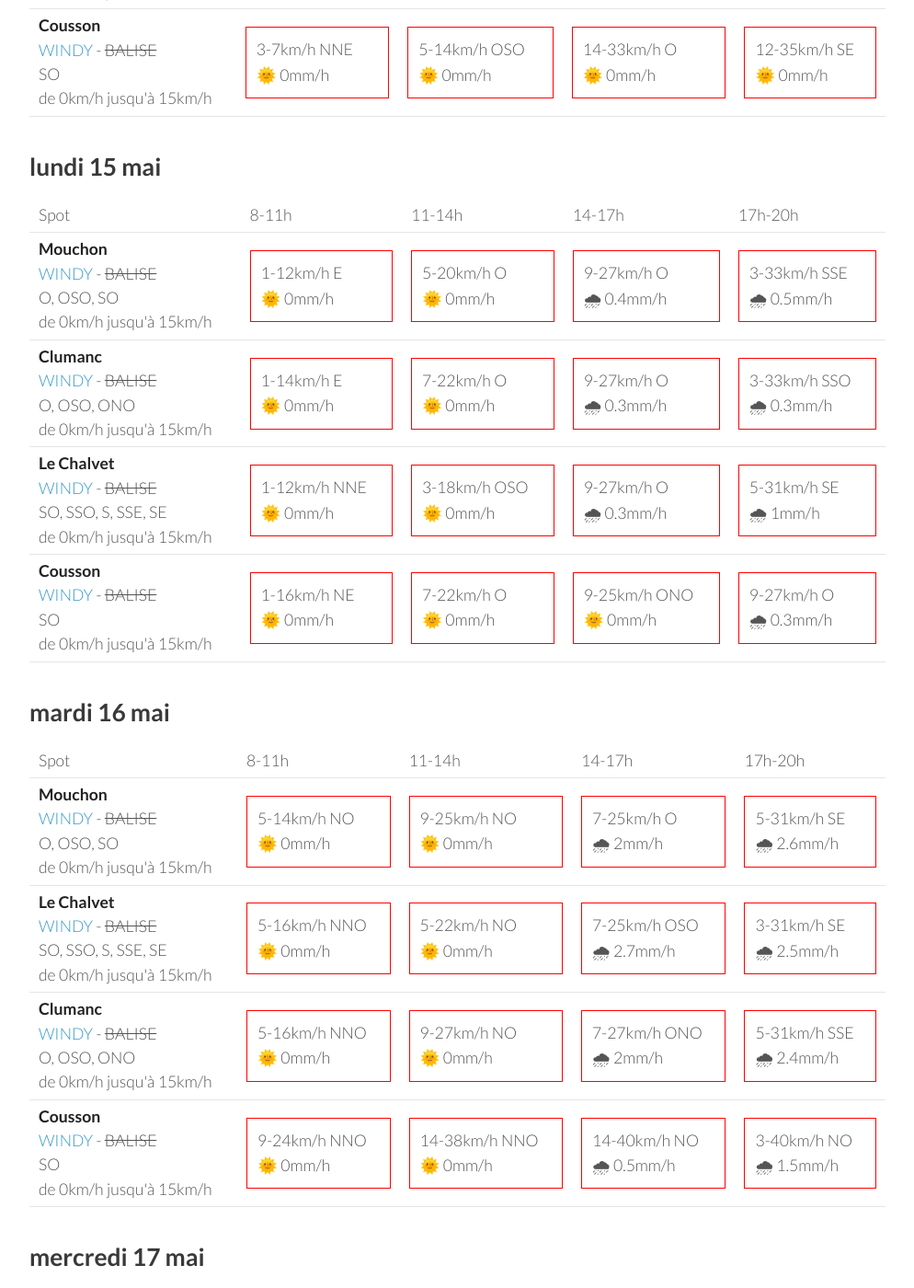
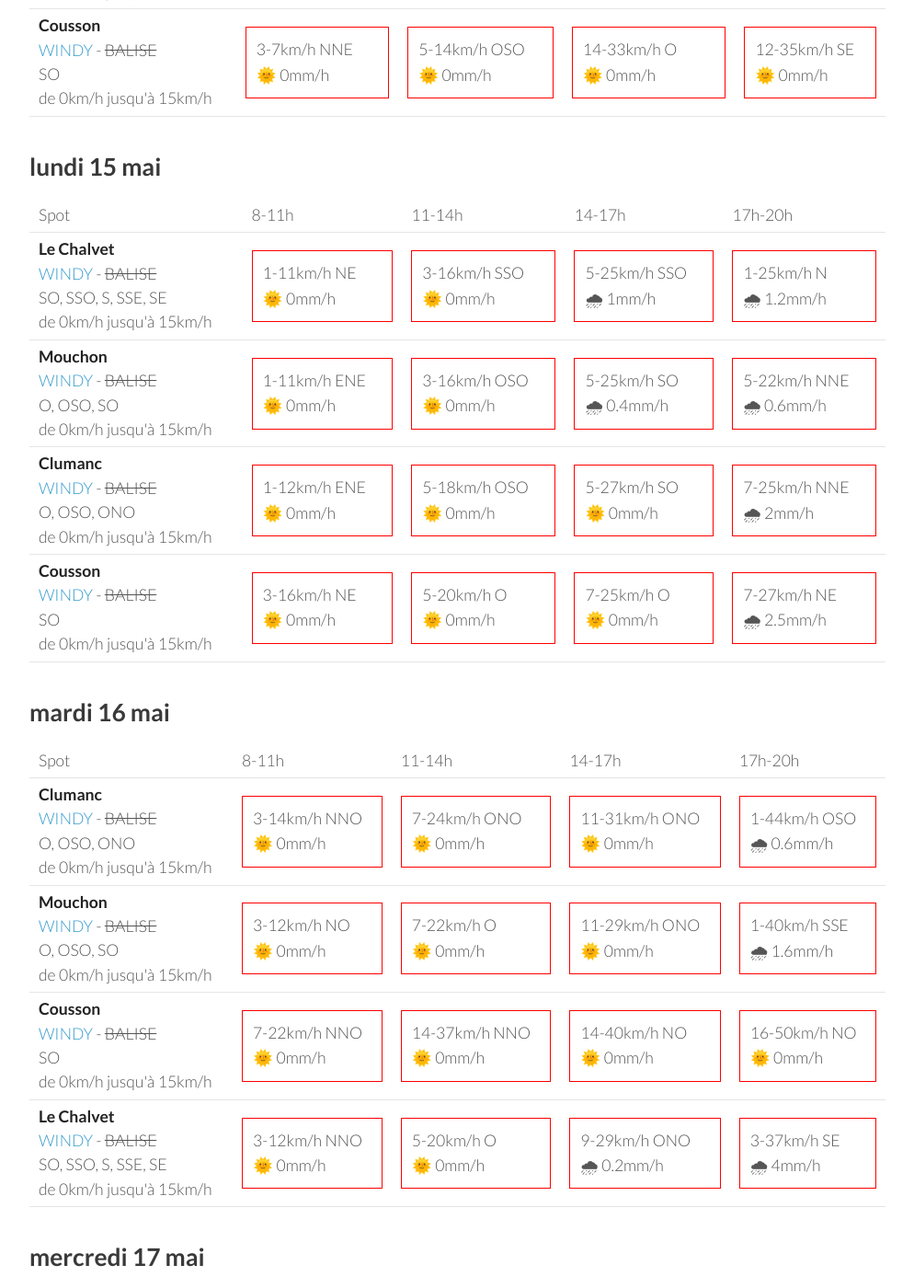
Before and after one commit to parapente-dans-le-nord/parapente-dans-le-nord.github.io, a Jekyll site: the page built from saint_andre.markdown, in a window 1280 px wide and 1400 px high, scrolled down 1299 px. Shown: the whole window at 92% size, without its empty margins (26-1020 px from the left). Built offline with Jekyll 4.4.1, drawn with Linux system fonts in a browser that asks for light colours; some of the changed text lies outside the part shown.

Commit message:
update index.markdown

```diff
--- a/saint_andre.markdown
+++ b/saint_andre.markdown
@@ -134,42 +134,42 @@ page mise à jour le samedi 13 mai 06:36
       <td>17h-20h</td>
     </tr>
 <tr>
+        <td><strong>Le Chalvet</strong><br><a href="https://windy.com/43.979/6.480?43.866,6.480,10,m:eSsaglX">WINDY</a> - <span class="no-balise"> BALISE </span><br> <span class="vent-favorable">SO, SSO, S, SSE, SE</span><br><span class="force-vent">de 0km/h jusqu'à 15km/h</span> </td>
+
+            <td><div class="not-flyable"><p>1-11km/h NE</p><p>🌞 0mm/h</p></div></td>
+            <td><div class="not-flyable"><p>3-16km/h SSO</p><p>🌞 0mm/h</p></div></td>
+            <td><div class="not-flyable"><p>5-25km/h SSO</p><p>🌧 1mm/h</p></div></td>
+            <td><div class="not-flyable"><p>1-25km/h N</p><p>🌧 1.2mm/h</p></div></td>
+
+
+    </tr>
+<tr>
         <td><strong>Mouchon</strong><br><a href="https://windy.com/43.992/6.424?43.878,6.425,10,m:eSuaglR">WINDY</a> - <span class="no-balise"> BALISE </span><br> <span class="vent-favorable">O, OSO, SO</span><br><span class="force-vent">de 0km/h jusqu'à 15km/h</span> </td>
 
-            <td><div class="not-flyable"><p>1-12km/h E</p><p>🌞 0mm/h</p></div></td>
-            <td><div class="not-flyable"><p>5-20km/h O</p><p>🌞 0mm/h</p></div></td>
-            <td><div class="not-flyable"><p>9-27km/h O</p><p>🌧 0.4mm/h</p></div></td>
-            <td><div class="not-flyable"><p>3-33km/h SSE</p><p>🌧 0.5mm/h</p></div></td>
+            <td><div class="not-flyable"><p>1-11km/h ENE</p><p>🌞 0mm/h</p></div></td>
+            <td><div class="not-flyable"><p>3-16km/h OSO</p><p>🌞 0mm/h</p></div></td>
+            <td><div class="not-flyable"><p>5-25km/h SO</p><p>🌧 0.4mm/h</p></div></td>
+            <td><div class="not-flyable"><p>5-22km/h NNE</p><p>🌧 0.6mm/h</p></div></td>
 
 
     </tr>
 <tr>
         <td><strong>Clumanc</strong><br><a href="https://windy.com/44.027/6.402?43.914,6.403,10,m:eSxaglP">WINDY</a> - <span class="no-balise"> BALISE </span><br> <span class="vent-favorable">O, OSO, ONO</span><br><span class="force-vent">de 0km/h jusqu'à 15km/h</span> </td>
 
-            <td><div class="not-flyable"><p>1-14km/h E</p><p>🌞 0mm/h</p></div></td>
-            <td><div class="not-flyable"><p>7-22km/h O</p><p>🌞 0mm/h</p></div></td>
-            <td><div class="not-flyable"><p>9-27km/h O</p><p>🌧 0.3mm/h</p></div></td>
-            <td><div class="not-flyable"><p>3-33km/h SSO</p><p>🌧 0.3mm/h</p></div></td>
-
-
-    </tr>
-<tr>
-        <td><strong>Le Chalvet</strong><br><a href="https://windy.com/43.979/6.480?43.866,6.480,10,m:eSsaglX">WINDY</a> - <span class="no-balise"> BALISE </span><br> <span class="vent-favorable">SO, SSO, S, SSE, SE</span><br><span class="force-vent">de 0km/h jusqu'à 15km/h</span> </td>
-
-            <td><div class="not-flyable"><p>1-12km/h NNE</p><p>🌞 0mm/h</p></div></td>
-            <td><div class="not-flyable"><p>3-18km/h OSO</p><p>🌞 0mm/h</p></div></td>
-            <td><div class="not-flyable"><p>9-27km/h O</p><p>🌧 0.3mm/h</p></div></td>
-            <td><div class="not-flyable"><p>5-31km/h SE</p><p>🌧 1mm/h</p></div></td>
+            <td><div class="not-flyable"><p>1-12km/h ENE</p><p>🌞 0mm/h</p></div></td>
+            <td><div class="not-flyable"><p>5-18km/h OSO</p><p>🌞 0mm/h</p></div></td>
+            <td><div class="not-flyable"><p>5-27km/h SO</p><p>🌞 0mm/h</p></div></td>
+            <td><div class="not-flyable"><p>7-25km/h NNE</p><p>🌧 2mm/h</p></div></td>
 
 
     </tr>
 <tr>
         <td><strong>Cousson</strong><br><a href="https://windy.com/44.054/6.240?43.940,6.241,10,m:eSAaglz">WINDY</a> - <span class="no-balise"> BALISE </span><br> <span class="vent-favorable">SO</span><br><span class="force-vent">de 0km/h jusqu'à 15km/h</span> </td>
 
-            <td><div class="not-flyable"><p>1-16km/h NE</p><p>🌞 0mm/h</p></div></td>
-            <td><div class="not-flyable"><p>7-22km/h O</p><p>🌞 0mm/h</p></div></td>
-            <td><div class="not-flyable"><p>9-25km/h ONO</p><p>🌞 0mm/h</p></div></td>
-            <td><div class="not-flyable"><p>9-27km/h O</p><p>🌧 0.3mm/h</p></div></td>
+            <td><div class="not-flyable"><p>3-16km/h NE</p><p>🌞 0mm/h</p></div></td>
+            <td><div class="not-flyable"><p>5-20km/h O</p><p>🌞 0mm/h</p></div></td>
+            <td><div class="not-flyable"><p>7-25km/h O</p><p>🌞 0mm/h</p></div></td>
+            <td><div class="not-flyable"><p>7-27km/h NE</p><p>🌧 2.5mm/h</p></div></td>
 
 
     </tr>
@@ -190,42 +190,42 @@ page mise à jour le samedi 13 mai 06:36
       <td>17h-20h</td>
     </tr>
 <tr>
+        <td><strong>Clumanc</strong><br><a href="https://windy.com/44.027/6.402?43.914,6.403,10,m:eSxaglP">WINDY</a> - <span class="no-balise"> BALISE </span><br> <span class="vent-favorable">O, OSO, ONO</span><br><span class="force-vent">de 0km/h jusqu'à 15km/h</span> </td>
+
+            <td><div class="not-flyable"><p>3-14km/h NNO</p><p>🌞 0mm/h</p></div></td>
+            <td><div class="not-flyable"><p>7-24km/h ONO</p><p>🌞 0mm/h</p></div></td>
+            <td><div class="not-flyable"><p>11-31km/h ONO</p><p>🌞 0mm/h</p></div></td>
+            <td><div class="not-flyable"><p>1-44km/h OSO</p><p>🌧 0.6mm/h</p></div></td>
+
+
+    </tr>
+<tr>
         <td><strong>Mouchon</strong><br><a href="https://windy.com/43.992/6.424?43.878,6.425,10,m:eSuaglR">WINDY</a> - <span class="no-balise"> BALISE </span><br> <span class="vent-favorable">O, OSO, SO</span><br><span class="force-vent">de 0km/h jusqu'à 15km/h</span> </td>
 
-            <td><div class="not-flyable"><p>5-14km/h NO</p><p>🌞 0mm/h</p></div></td>
-            <td><div class="not-flyable"><p>9-25km/h NO</p><p>🌞 0mm/h</p></div></td>
-            <td><div class="not-flyable"><p>7-25km/h O</p><p>🌧 2mm/h</p></div></td>
-            <td><div class="not-flyable"><p>5-31km/h SE</p><p>🌧 2.6mm/h</p></div></td>
+            <td><div class="not-flyable"><p>3-12km/h NO</p><p>🌞 0mm/h</p></div></td>
+            <td><div class="not-flyable"><p>7-22km/h O</p><p>🌞 0mm/h</p></div></td>
+            <td><div class="not-flyable"><p>11-29km/h ONO</p><p>🌞 0mm/h</p></div></td>
+            <td><div class="not-flyable"><p>1-40km/h SSE</p><p>🌧 1.6mm/h</p></div></td>
+
+
+    </tr>
+<tr>
+        <td><strong>Cousson</strong><br><a href="https://windy.com/44.054/6.240?43.940,6.241,10,m:eSAaglz">WINDY</a> - <span class="no-balise"> BALISE </span><br> <span class="vent-favorable">SO</span><br><span class="force-vent">de 0km/h jusqu'à 15km/h</span> </td>
+
+            <td><div class="not-flyable"><p>7-22km/h NNO</p><p>🌞 0mm/h</p></div></td>
+            <td><div class="not-flyable"><p>14-37km/h NNO</p><p>🌞 0mm/h</p></div></td>
+            <td><div class="not-flyable"><p>14-40km/h NO</p><p>🌞 0mm/h</p></div></td>
+            <td><div class="not-flyable"><p>16-50km/h NO</p><p>🌞 0mm/h</p></div></td>
 
 
     </tr>
 <tr>
         <td><strong>Le Chalvet</strong><br><a href="https://windy.com/43.979/6.480?43.866,6.480,10,m:eSsaglX">WINDY</a> - <span class="no-balise"> BALISE </span><br> <span class="vent-favorable">SO, SSO, S, SSE, SE</span><br><span class="force-vent">de 0km/h jusqu'à 15km/h</span> </td>
 
-            <td><div class="not-flyable"><p>5-16km/h NNO</p><p>🌞 0mm/h</p></div></td>
-            <td><div class="not-flyable"><p>5-22km/h NO</p><p>🌞 0mm/h</p></div></td>
-            <td><div class="not-flyable"><p>7-25km/h OSO</p><p>🌧 2.7mm/h</p></div></td>
-            <td><div class="not-flyable"><p>3-31km/h SE</p><p>🌧 2.5mm/h</p></div></td>
-
-
-    </tr>
-<tr>
-        <td><strong>Clumanc</strong><br><a href="https://windy.com/44.027/6.402?43.914,6.403,10,m:eSxaglP">WINDY</a> - <span class="no-balise"> BALISE </span><br> <span class="vent-favorable">O, OSO, ONO</span><br><span class="force-vent">de 0km/h jusqu'à 15km/h</span> </td>
-
-            <td><div class="not-flyable"><p>5-16km/h NNO</p><p>🌞 0mm/h</p></div></td>
-            <td><div class="not-flyable"><p>9-27km/h NO</p><p>🌞 0mm/h</p></div></td>
-            <td><div class="not-flyable"><p>7-27km/h ONO</p><p>🌧 2mm/h</p></div></td>
-            <td><div class="not-flyable"><p>5-31km/h SSE</p><p>🌧 2.4mm/h</p></div></td>
-
-
-    </tr>
-<tr>
-        <td><strong>Cousson</strong><br><a href="https://windy.com/44.054/6.240?43.940,6.241,10,m:eSAaglz">WINDY</a> - <span class="no-balise"> BALISE </span><br> <span class="vent-favorable">SO</span><br><span class="force-vent">de 0km/h jusqu'à 15km/h</span> </td>
-
-            <td><div class="not-flyable"><p>9-24km/h NNO</p><p>🌞 0mm/h</p></div></td>
-            <td><div class="not-flyable"><p>14-38km/h NNO</p><p>🌞 0mm/h</p></div></td>
-            <td><div class="not-flyable"><p>14-40km/h NO</p><p>🌧 0.5mm/h</p></div></td>
-            <td><div class="not-flyable"><p>3-40km/h NO</p><p>🌧 1.5mm/h</p></div></td>
+            <td><div class="not-flyable"><p>3-12km/h NNO</p><p>🌞 0mm/h</p></div></td>
+            <td><div class="not-flyable"><p>5-20km/h O</p><p>🌞 0mm/h</p></div></td>
+            <td><div class="not-flyable"><p>9-29km/h ONO</p><p>🌧 0.2mm/h</p></div></td>
+            <td><div class="not-flyable"><p>3-37km/h SE</p><p>🌧 4mm/h</p></div></td>
 
 
     </tr>
@@ -248,40 +248,40 @@ page mise à jour le samedi 13 mai 06:36
 <tr>
         <td><strong>Cousson</strong><br><a href="https://windy.com/44.054/6.240?43.940,6.241,10,m:eSAaglz">WINDY</a> - <span class="no-balise"> BALISE </span><br> <span class="vent-favorable">SO</span><br><span class="force-vent">de 0km/h jusqu'à 15km/h</span> </td>
 
-            <td><div class="not-flyable"><p>3-12km/h NNE</p><p>🌞 0mm/h</p></div></td>
-            <td><div class="not-flyable"><p>3-22km/h SO</p><p>🌞 0mm/h</p></div></td>
-            <td><div class="not-flyable"><p>5-29km/h SO</p><p>🌧 0.3mm/h</p></div></td>
-            <td><div class="not-flyable"><p>5-35km/h S</p><p>🌧 2.9mm/h</p></div></td>
+            <td><div class="not-flyable"><p>3-16km/h NNO</p><p>🌧 0.2mm/h</p></div></td>
+            <td><div class="not-flyable"><p>5-22km/h NO</p><p>🌧 0.5mm/h</p></div></td>
+            <td><div class="not-flyable"><p>5-25km/h OSO</p><p>🌞 0mm/h</p></div></td>
+            <td><div class="not-flyable"><p>3-24km/h SO</p><p>🌞 0mm/h</p></div></td>
+
+
+    </tr>
+<tr>
+        <td><strong>Clumanc</strong><br><a href="https://windy.com/44.027/6.402?43.914,6.403,10,m:eSxaglP">WINDY</a> - <span class="no-balise"> BALISE </span><br> <span class="vent-favorable">O, OSO, ONO</span><br><span class="force-vent">de 0km/h jusqu'à 15km/h</span> </td>
+
+            <td><div class="not-flyable"><p>1-12km/h NE</p><p>🌧 0.7mm/h</p></div></td>
+            <td><div class="not-flyable"><p>1-16km/h SSO</p><p>🌧 0.5mm/h</p></div></td>
+            <td><div class="not-flyable"><p>7-29km/h SSO</p><p>🌞 0mm/h</p></div></td>
+            <td><div class="not-flyable"><p>5-29km/h ESE</p><p>🌧 2.3mm/h</p></div></td>
 
 
     </tr>
 <tr>
         <td><strong>Le Chalvet</strong><br><a href="https://windy.com/43.979/6.480?43.866,6.480,10,m:eSsaglX">WINDY</a> - <span class="no-balise"> BALISE </span><br> <span class="vent-favorable">SO, SSO, S, SSE, SE</span><br><span class="force-vent">de 0km/h jusqu'à 15km/h</span> </td>
 
-            <td><div class="not-flyable"><p>5-14km/h E</p><p>🌞 0mm/h</p></div></td>
-            <td><div class="not-flyable"><p>11-31km/h SE</p><p>🌞 0mm/h</p></div></td>
-            <td><div class="not-flyable"><p>11-35km/h SSE</p><p>🌧 0.2mm/h</p></div></td>
-            <td><div class="not-flyable"><p>7-35km/h S</p><p>🌧 1mm/h</p></div></td>
+            <td><div class="not-flyable"><p>3-14km/h NNE</p><p>🌧 0.6mm/h</p></div></td>
+            <td><div class="not-flyable"><p>5-18km/h S</p><p>🌧 0.5mm/h</p></div></td>
+            <td><div class="not-flyable"><p>7-31km/h S</p><p>🌧 0.9mm/h</p></div></td>
+            <td><div class="not-flyable"><p>7-31km/h ESE</p><p>🌧 2.1mm/h</p></div></td>
 
 
     </tr>
 <tr>
         <td><strong>Mouchon</strong><br><a href="https://windy.com/43.992/6.424?43.878,6.425,10,m:eSuaglR">WINDY</a> - <span class="no-balise"> BALISE </span><br> <span class="vent-favorable">O, OSO, SO</span><br><span class="force-vent">de 0km/h jusqu'à 15km/h</span> </td>
 
-            <td><div class="not-flyable"><p>5-14km/h E</p><p>🌞 0mm/h</p></div></td>
-            <td><div class="not-flyable"><p>11-31km/h SE</p><p>🌞 0mm/h</p></div></td>
-            <td><div class="not-flyable"><p>11-35km/h SSE</p><p>🌧 0.2mm/h</p></div></td>
-            <td><div class="not-flyable"><p>7-35km/h SSO</p><p>🌧 1.1mm/h</p></div></td>
-
-
-    </tr>
-<tr>
-        <td><strong>Clumanc</strong><br><a href="https://windy.com/44.027/6.402?43.914,6.403,10,m:eSxaglP">WINDY</a> - <span class="no-balise"> BALISE </span><br> <span class="vent-favorable">O, OSO, ONO</span><br><span class="force-vent">de 0km/h jusqu'à 15km/h</span> </td>
-
-            <td><div class="not-flyable"><p>5-14km/h E</p><p>🌞 0mm/h</p></div></td>
-            <td><div class="not-flyable"><p>9-31km/h SE</p><p>🌞 0mm/h</p></div></td>
-            <td><div class="not-flyable"><p>11-35km/h S</p><p>🌧 0.2mm/h</p></div></td>
-            <td><div class="not-flyable"><p>9-37km/h SO</p><p>🌧 1.3mm/h</p></div></td>
+            <td><div class="not-flyable"><p>1-12km/h NNE</p><p>🌧 0.8mm/h</p></div></td>
+            <td><div class="not-flyable"><p>1-16km/h SSO</p><p>🌧 0.5mm/h</p></div></td>
+            <td><div class="not-flyable"><p>7-31km/h SSO</p><p>🌧 0.4mm/h</p></div></td>
+            <td><div class="not-flyable"><p>7-31km/h ESE</p><p>🌧 2.2mm/h</p></div></td>
 
 
     </tr>
@@ -289,3 +289,59 @@ page mise à jour le samedi 13 mai 06:36
 </tbody>
 </table>
 {:/}
+## jeudi 18 mai
+
+{::nomarkdown}
+<table>
+  <tbody>
+    <tr>
+      <td>Spot</td>
+      <td>8-11h</td>
+      <td>11-14h</td>
+      <td>14-17h</td>
+      <td>17h-20h</td>
+    </tr>
+<tr>
+        <td><strong>Cousson</strong><br><a href="https://windy.com/44.054/6.240?43.940,6.241,10,m:eSAaglz">WINDY</a> - <span class="no-balise"> BALISE </span><br> <span class="vent-favorable">SO</span><br><span class="force-vent">de 0km/h jusqu'à 15km/h</span> </td>
+
+            <td><div class="not-flyable"><p>7-18km/h ENE</p><p>🌞 0mm/h</p></div></td>
+            <td><div class="not-flyable"><p>3-20km/h ESE</p><p>🌞 0mm/h</p></div></td>
+            <td><div class="not-flyable"><p>1-18km/h O</p><p>🌧 0.3mm/h</p></div></td>
+            <td><div class="not-flyable"><p>5-20km/h OSO</p><p>🌞 0mm/h</p></div></td>
+
+
+    </tr>
+<tr>
+        <td><strong>Clumanc</strong><br><a href="https://windy.com/44.027/6.402?43.914,6.403,10,m:eSxaglP">WINDY</a> - <span class="no-balise"> BALISE </span><br> <span class="vent-favorable">O, OSO, ONO</span><br><span class="force-vent">de 0km/h jusqu'à 15km/h</span> </td>
+
+            <td><div class="not-flyable"><p>7-22km/h ENE</p><p>🌞 0mm/h</p></div></td>
+            <td><div class="not-flyable"><p>7-27km/h ESE</p><p>🌞 0mm/h</p></div></td>
+            <td><div class="not-flyable"><p>5-25km/h ESE</p><p>🌧 0.3mm/h</p></div></td>
+            <td><div class="not-flyable"><p>3-27km/h ESE</p><p>🌞 0mm/h</p></div></td>
+
+
+    </tr>
+<tr>
+        <td><strong>Le Chalvet</strong><br><a href="https://windy.com/43.979/6.480?43.866,6.480,10,m:eSsaglX">WINDY</a> - <span class="no-balise"> BALISE </span><br> <span class="vent-favorable">SO, SSO, S, SSE, SE</span><br><span class="force-vent">de 0km/h jusqu'à 15km/h</span> </td>
+
+            <td><div class="not-flyable"><p>5-18km/h ENE</p><p>🌞 0mm/h</p></div></td>
+            <td><div class="not-flyable"><p>9-29km/h ESE</p><p>🌞 0mm/h</p></div></td>
+            <td><div class="not-flyable"><p>9-31km/h ESE</p><p>🌧 0.3mm/h</p></div></td>
+            <td><div class="not-flyable"><p>9-29km/h SE</p><p>🌞 0mm/h</p></div></td>
+
+
+    </tr>
+<tr>
+        <td><strong>Mouchon</strong><br><a href="https://windy.com/43.992/6.424?43.878,6.425,10,m:eSuaglR">WINDY</a> - <span class="no-balise"> BALISE </span><br> <span class="vent-favorable">O, OSO, SO</span><br><span class="force-vent">de 0km/h jusqu'à 15km/h</span> </td>
+
+            <td><div class="not-flyable"><p>5-20km/h ENE</p><p>🌞 0mm/h</p></div></td>
+            <td><div class="not-flyable"><p>9-27km/h ESE</p><p>🌞 0mm/h</p></div></td>
+            <td><div class="not-flyable"><p>7-29km/h ESE</p><p>🌧 0.3mm/h</p></div></td>
+            <td><div class="not-flyable"><p>5-27km/h ESE</p><p>🌞 0mm/h</p></div></td>
+
+
+    </tr>
+
+</tbody>
+</table>
+{:/}
```
Also changed, not shown: other parts of saint_andre.markdown (+1 -1 lines).
